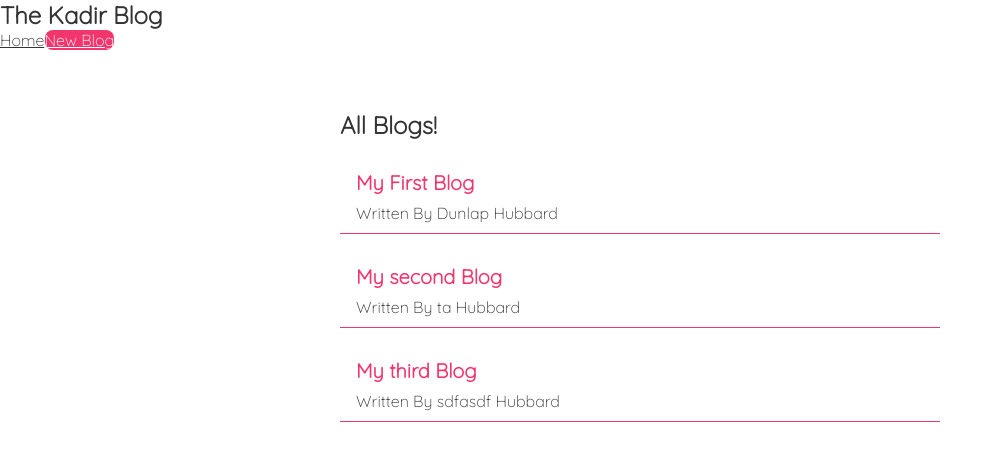
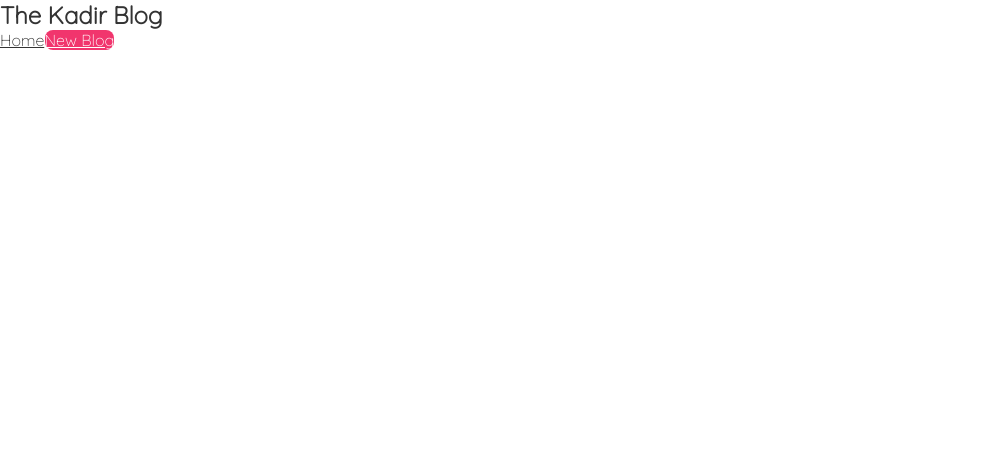
Before and after one commit to KadirTaban/React-Tutorial-Working, a React (Create React App) app in the folder kadir-blog/: page / in a window 1280 px wide. Shown: the top 450 px of the page, without its empty margins (0-1002 px from the left). Built offline with nearby package versions, Linux system fonts and the light colour scheme; data requests are answered from the project's data file.

Commit message:
The react router

```diff
--- a/kadir-blog/src/App.js
+++ b/kadir-blog/src/App.js
@@ -1,14 +1,21 @@
 import Navbar from './Navbar';
 import Home from './Home';
+import { BrowserRouter as Router, Route, Switch } from 'react-router-dom';
 
 function App() {
   return (
-    <div className="App">
-      <Navbar></Navbar>
-      <div className="content">
-        <Home></Home>
+    <Router>
+      <div className="App">
+        <Navbar></Navbar>
+        <div className="content">
+          <Switch>
+           <Route path="/">
+
+           </Route>
+          </Switch>
+        </div>
       </div>
-    </div>
+    </Router>
   );
 }
 
```
